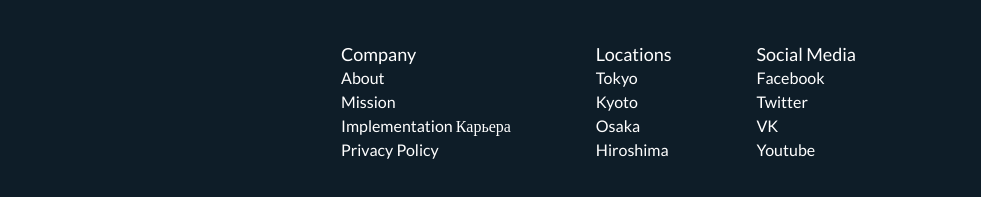
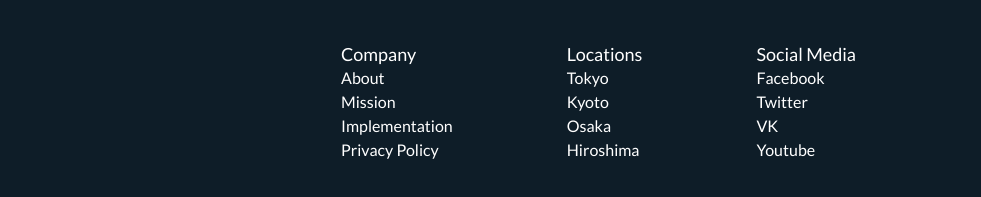
Before and after one commit to kama34/kama34.github.io, a plain HTML site: page travel/index.html in a window 1280 px wide. Shown: the part 5520-5717 px from the top of the page, 299-1280 px from the left. Drawn offline with Linux system fonts and the light colour scheme.

Commit message:
Update index.html

```diff
--- a/travel/index.html
+++ b/travel/index.html
@@ -562,7 +562,7 @@
                         <li class="footer__menu-item">
                             <a href="https://wikiway.com/o-nas/" class="footer__menu-link"><span
                                     class="lang-en">Implementation</span>
-                                <span class="lang-en">Карьера</span></a>
+                                <span class="lang-ru">Карьера</span></a>
                         </li>
                         <li class="footer__menu-item">
                             <a href="https://wikiway.com/o-nas/" class="footer__menu-link"><span class="lang-en">Privacy
```
